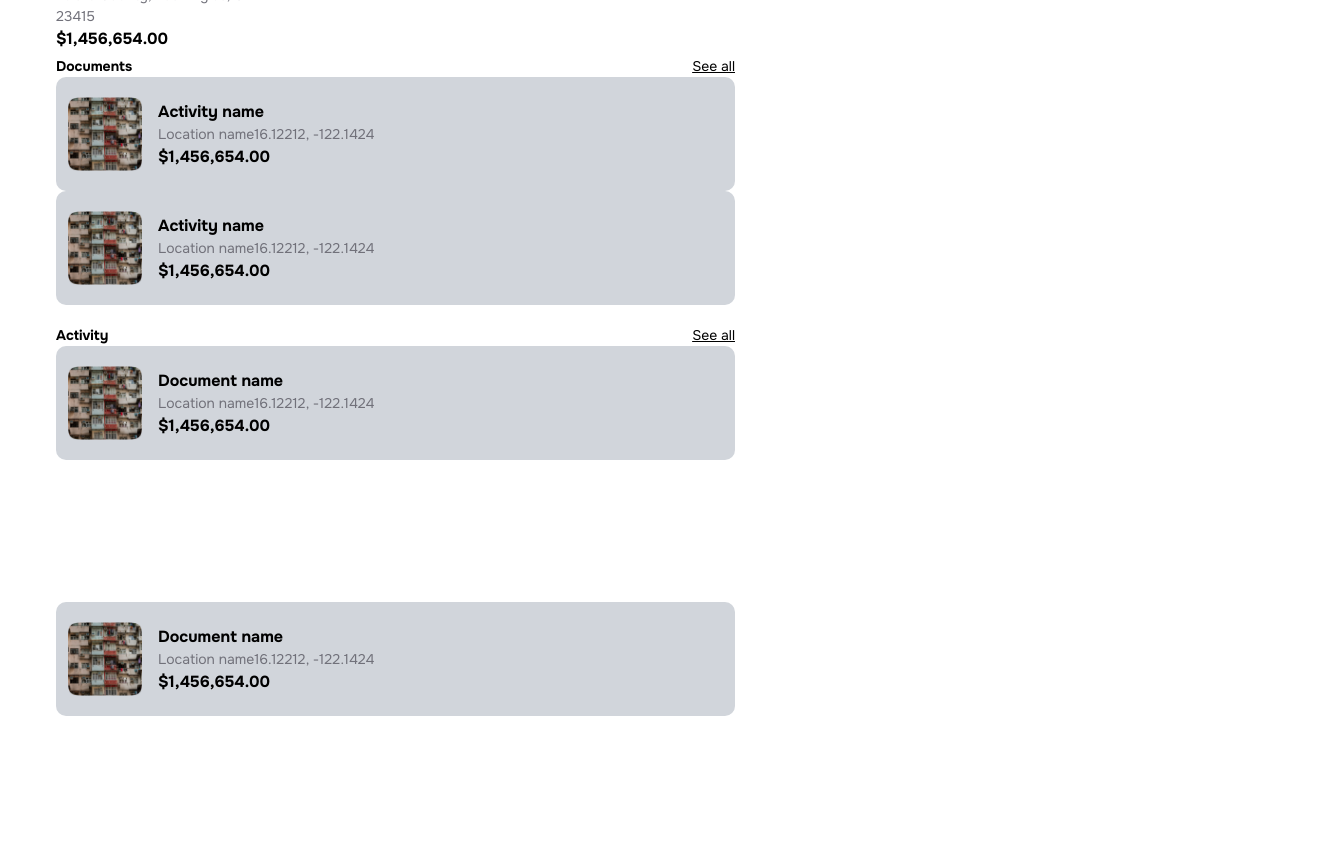
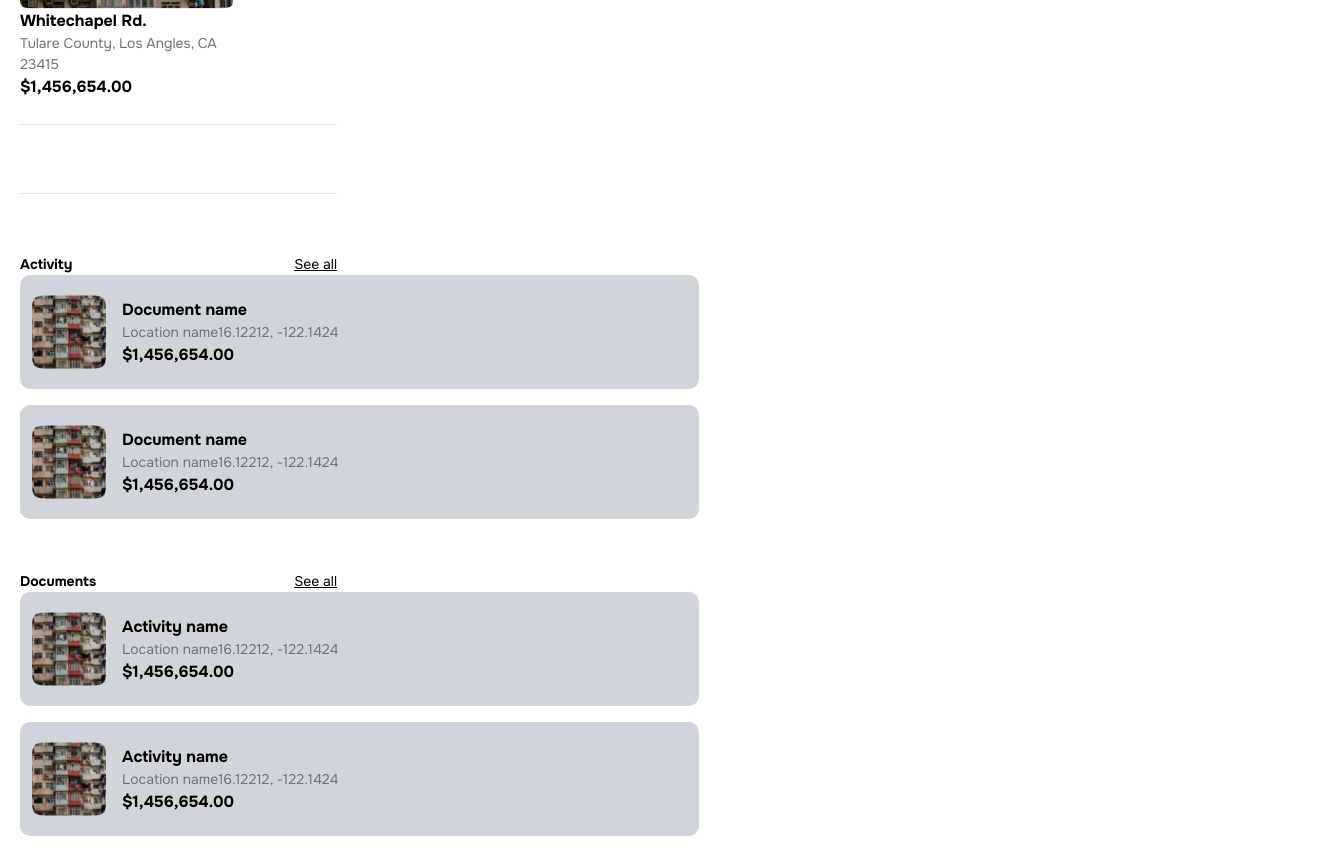
Before and after one commit to selina-islam/Disasters-I-O, a React (Vite) app: page /Locations in a window 1280 px wide. Shown: the part 1020-1878 px from the top of the page, 1329 px wide, since content can reach past the window. Built offline with nearby package versions, Linux system fonts and the light colour scheme.

Commit message:
location section update

```diff
--- a/src/Components/FullLocation/FourCard.jsx
+++ b/src/Components/FullLocation/FourCard.jsx
@@ -1,8 +1,9 @@
 import React from 'react'
+import { cn } from '../lib/utils/cn';
 
-export const FourCard = ({ img, title, location, des, amount }) => {
+export const FourCard = ({ img, title, location, des, amount , className}) => {
   return (
-    <div className="h-[256px] w-[679px] ">
+    <div className={cn(" lg:w-[679px] md:w-[550px] w-[400px]",className )}>
 
       <div className=" bg-gray-300 flex justify-start items-center py-5 px-3 rounded-[10px]">
         <div>
--- a/src/Components/FullLocation/Location.jsx
+++ b/src/Components/FullLocation/Location.jsx
@@ -19,8 +19,8 @@ const Location = () => {
           img="/img/tree.png"
         />
       </div>
-      <div className="gap-3 mx-14 flex  md:flex-row  ">
-        <div className=" h-[1582px] w-[680px] justify-start items-center">
+      <div className="gap-3 grid lg:grid-cols-2 grid-cols-1 justify-center items-start">
+        <div className="flex flex-col justify-start md:ms-5 ms-0 items-start gap-3 md:w-1/2 w-full">
           <div>
             <div className="flex flex-col justify-start items-start">
               {locationHead.map((s, i) => (
@@ -29,9 +29,9 @@ const Location = () => {
             </div>
           </div>
 
-          <div className="border-b-2 border-t-2 py-9">
+          <div className="border-b-2 border-t-2 py-9 mx-3">
             <h4 className="text-[14px] font-bold text-black">Description</h4>
-            <p className="text-[16px] text-graybold w-[677px]">
+            <p className="text-[16px] text-graybold lg:w-[677px]">
               Lorem ipsum dolar sit general sac mascho werhoLorem ipsum dolar
               sit general sac mascho werhoLorem ipsum dolar sit general sac
               mascho werhoLorem ipsum dolar sit general sac mascho werhoLorem
@@ -40,7 +40,7 @@ const Location = () => {
             </p>
           </div>
 
-          <div>
+          <div className="mx-auto">
             <div className="flex justify-between">
               <p className="text-[14px] font-bold">Locations</p>
               <p className="text-graybold underline text-[14px]">See all</p>
@@ -51,33 +51,45 @@ const Location = () => {
               ))}
             </div>
           </div>
+          <hr className="w-full bg-gray-200 my-7" />
+
+          <hr className="w-full bg-gray-200 my-7" />
 
           {/* Activity section */}
-          <div className="gap-3 py-5 ">
-            <div className="flex justify-between">
+          <div className="gap-3 py-5 md:mx-0 md:w-full w-[95%] mx-auto ">
+            <div className="flex md:justify-between justify-around">
+              <p className="text-[14px] font-bold">Activity</p>
+              <p className="text-[14px] text-gra underline">See all</p>
+            </div>
+            <div className="space-y-4">
+              {locationDocument.map((z, i) => (
+                <FourCard
+                  className={"md:w-full w-[95%] mx-auto"}
+                  key={i}
+                  {...z}
+                />
+              ))}
+            </div>
+          </div>
+          {/* document section */}
+          <div className="gap-3 py-5 md:mx-0 md:w-full w-[95%] mx-auto">
+            <div className="flex md:justify-between justify-around">
               <p className="text-[14px] font-bold">Documents</p>
               <p className="text-[14px] text-gra underline">See all</p>
             </div>
+            <div className="space-y-4">
               {locationActivity.map((o, i) => (
-              <ThreeCard key={i} {...o} />
-            ))}
-          </div>
-
-          {/* document section */}
-          <div>
-            <div className="flex justify-between">
-              <p className="text-[14px] font-bold">Activity</p>
-              <p className="text-[14px] text-gra underline">See all</p>
-            </div>
-            <div>
-              {locationDocument.map((z, i) => (
-                <FourCard key={i} {...z} />
+                <ThreeCard
+                  className={"md:w-full w-[95%] mx-auto"}
+                  key={i}
+                  {...o}
+                />
               ))}
             </div>
           </div>
         </div>
-        <div>
-          <div className="w-[526px] h-[563px] mr-14">
+
+        <div className="md:w-1/2 ms-5 w-[90%] flex flex-col justify-center items-start">
           <p className="p-1 text-graybold">Incident Map</p>
           <img src="/img/location-map.png" alt="" />
           <p className="p-1 text-graybold">
@@ -85,7 +97,6 @@ const Location = () => {
           </p>
         </div>
       </div>
-      </div>
     </section>
   );
 };
--- a/src/Components/FullLocation/ThreeCard.jsx
+++ b/src/Components/FullLocation/ThreeCard.jsx
@@ -1,8 +1,9 @@
 import React from 'react'
+import { cn } from '../lib/utils/cn';
 
-export const ThreeCard = ({ img, title, location, des, amount }) => {
+export const ThreeCard = ({ img, title, location, des, amount, className }) => {
   return (
-    <div className=" w-[679px] ">
+    <div className={cn(" lg:w-[679px] md:w-[550px] w-[400px] ", className)}>
       <div className=" bg-gray-300 flex justify-start items-center py-5 px-3 rounded-[10px]">
         <div>
           <img src={img} className="size-[74px] rounded[10px]" alt="" />
```
Lines whose indentation alone changed are shown as unchanged.
